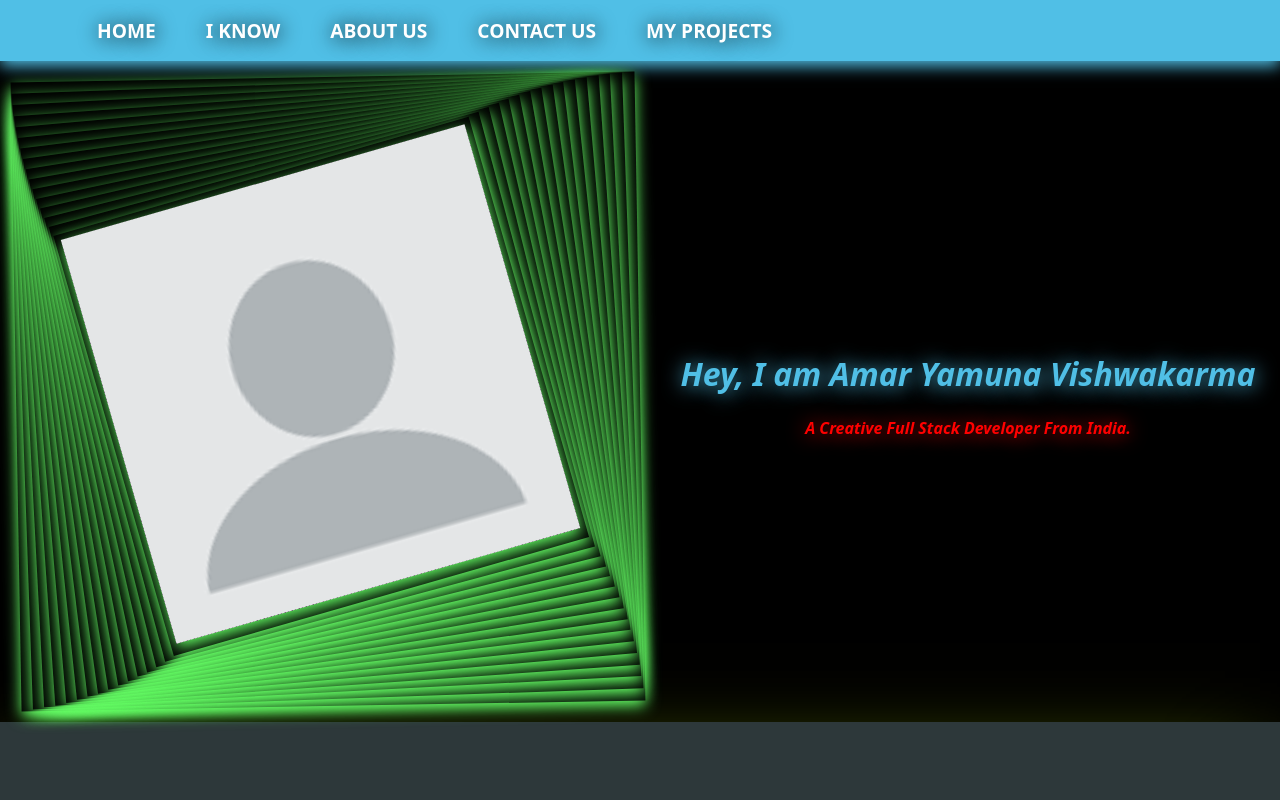
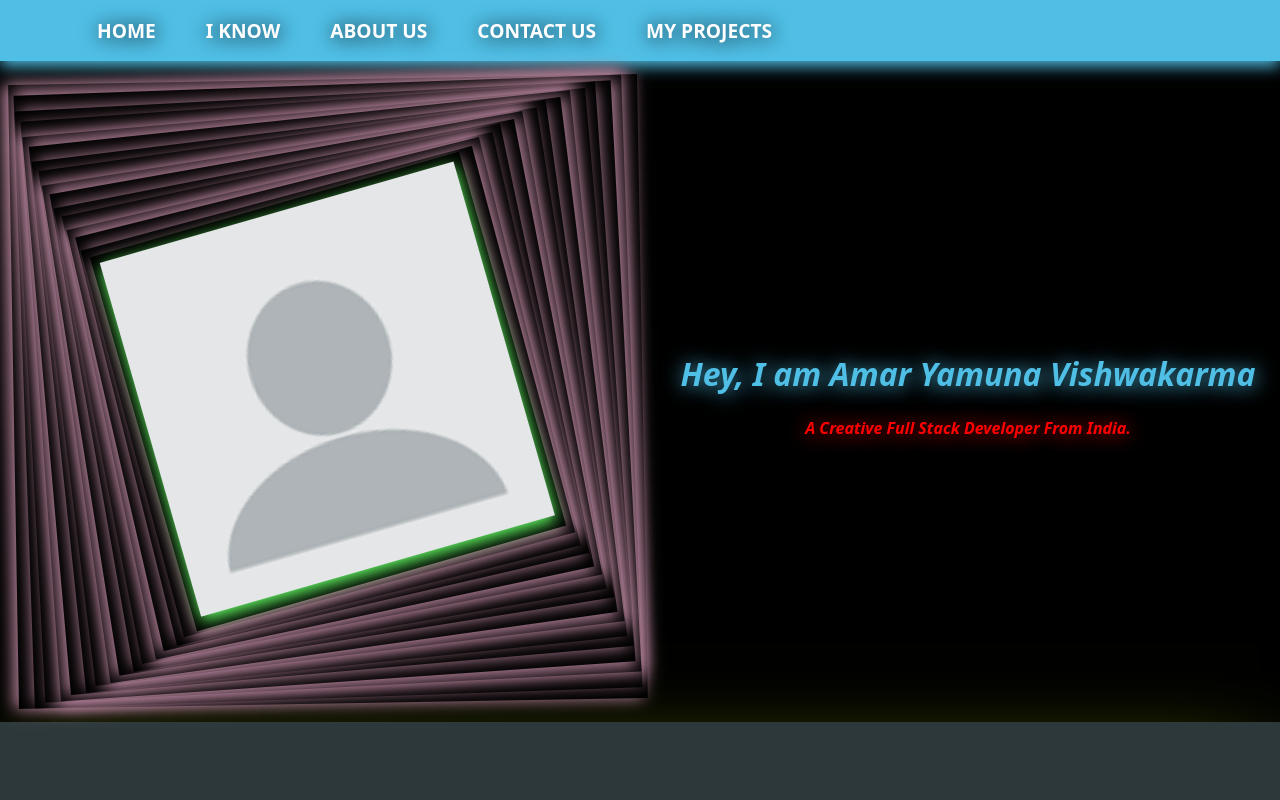
Before and after one commit to AmarVcode/I-am-amar, an Angular app in the folder my-app/: page / in a window 1280 px wide. Shown: the top 800 px of the page. Built offline with nearby package versions, Linux system fonts and the light colour scheme.

Commit message:
Update home.component.css

```diff
--- a/my-app/src/app/components/home/home.component.css
+++ b/my-app/src/app/components/home/home.component.css
@@ -12,15 +12,25 @@ main{
     box-sizing: border-box;
     box-shadow:#66FF66 0px 5px 15px;
     padding: .4rem;
-    transition: 10s ease-in-out;
     background-color:black;
     transform: rotateZ(-1deg);
+    animation: rotate 10s ease-in-out;
 }
 
-.box:hover{
-    padding: .6rem;
-    box-shadow:#FF00CC 0px 5px 15px;
-    transform: rotateZ(179deg);
+
+@keyframes rotate {
+    0%{
+        padding: .6rem;
+        box-shadow:#FF00CC 0px 5px 15px;
+        transform: rotateZ(179deg);
+    }
+
+    100%{
+        box-shadow:#66FF66 0px 5px 15px;
+        padding: .4rem;
+        background-color:black;
+        transform: rotateZ(-1deg);
+    }
 }
 
 
```
